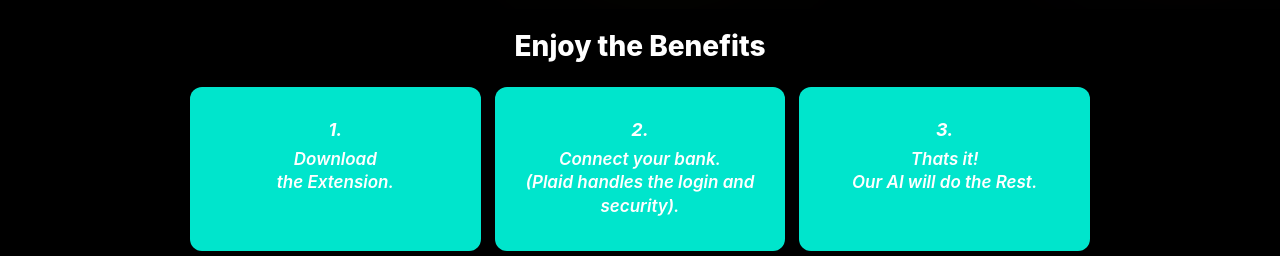
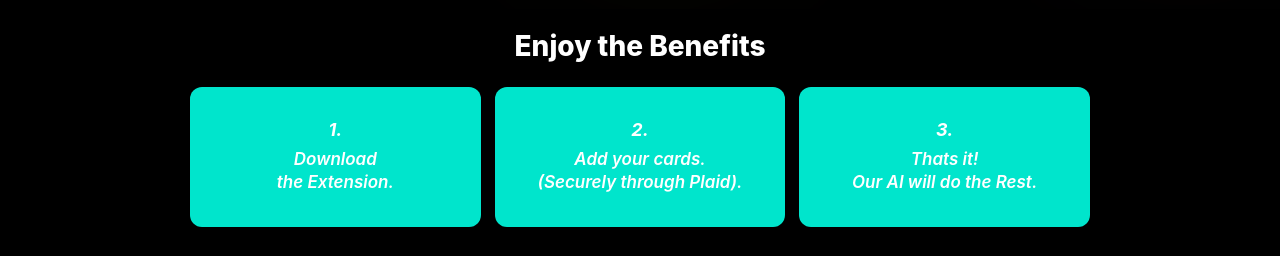
Before and after one commit to osvasa/vidava-site, a plain HTML site: page index.html in a window 1280 px wide. Shown: the part 451-707 px from the top of the page. Drawn offline with nearby package versions, Linux system fonts and the light colour scheme.

Commit message:
Update home page box 2 wording
Co-Authored-By: Claude Sonnet 5.5 <noreply@anthropic.com>
Claude-Session: https://claude.ai/code/session_01DbCGxqNJYbmkB1dogDnAqT

```diff
--- a/index.html
+++ b/index.html
@@ -495,7 +495,7 @@
     </div>
     <div class="step-card">
       <div class="step-n">2.</div>
-      <div class="step-t">Connect your bank.<br/>(Plaid handles the login and security).</div>
+      <div class="step-t">Add your cards.<br/>(Securely through Plaid).</div>
     </div>
     <div class="step-card">
       <div class="step-n">3.</div>
```
